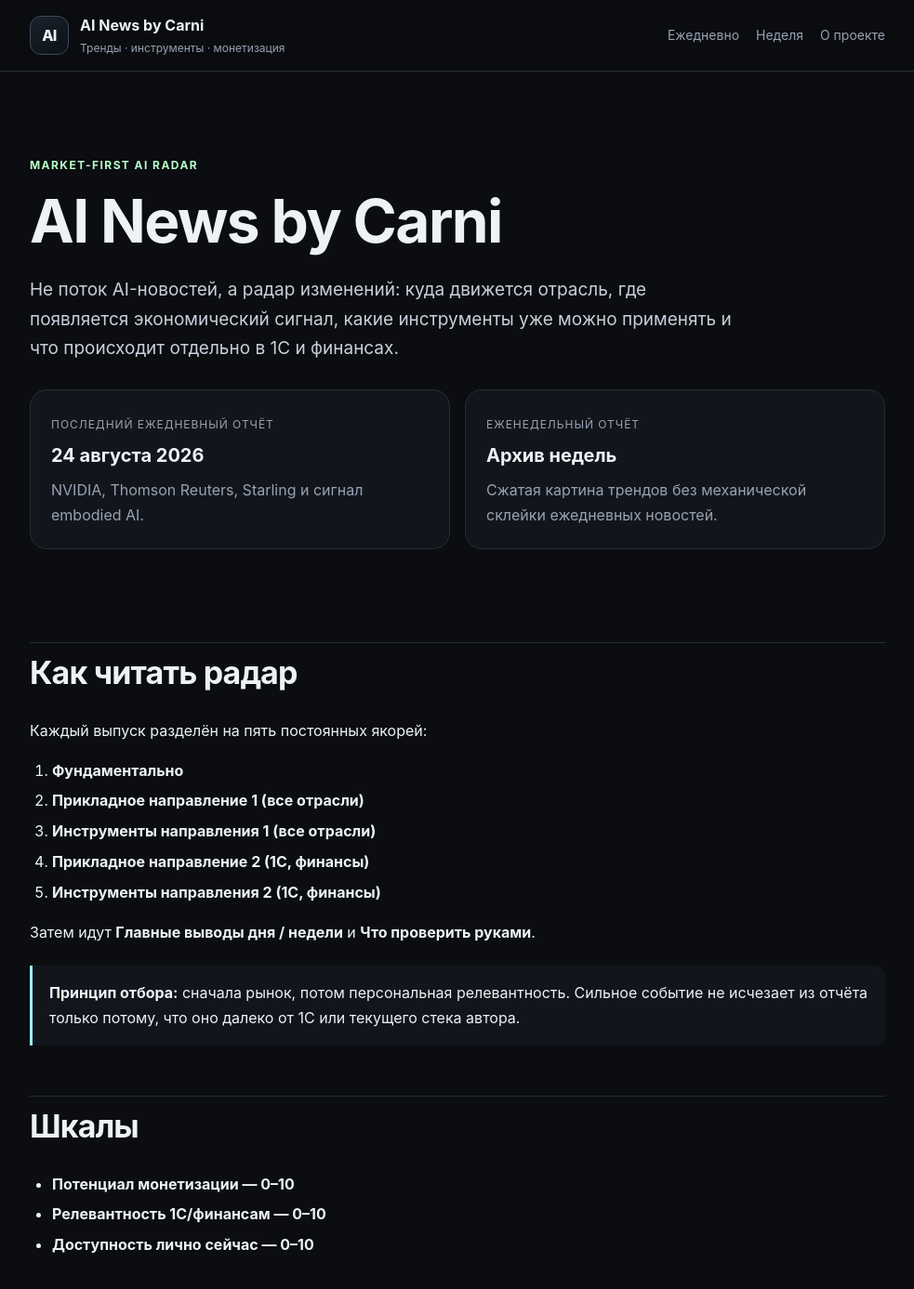
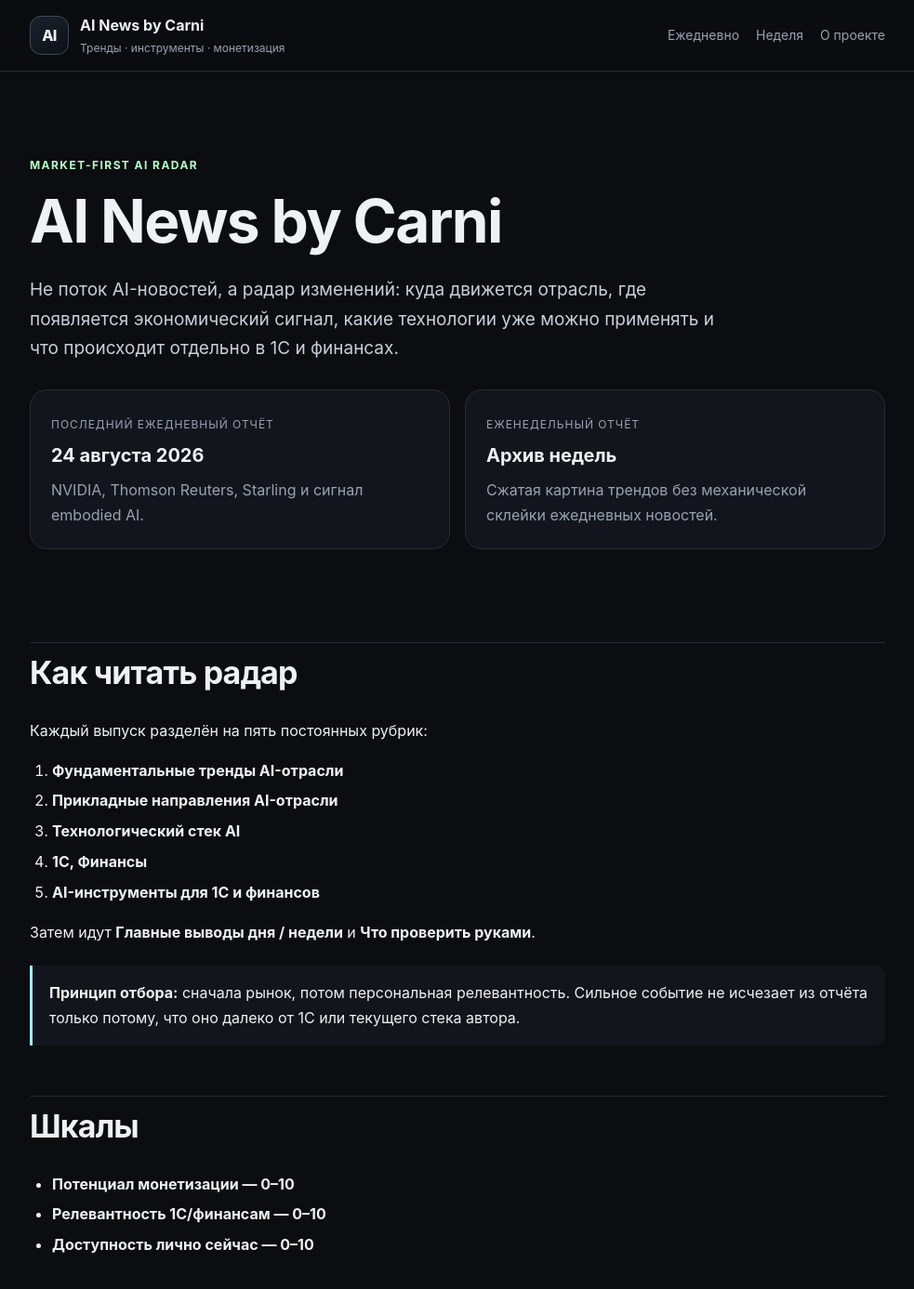
Before and after one commit to DmitryCarni/ai-news-by-carni, a Jekyll site: the page built from index.md, in a window 1280 px wide and 1400 px high. Shown: the top 1387 px of the window at 93% size, without its empty margins (148-1131 px from the left). Built offline with Jekyll 4.4.1, drawn with Linux system fonts in a browser that asks for light colours.

Commit message:
Rename AI Radar public sections

```diff
--- a/index.md
+++ b/index.md
@@ -11,7 +11,7 @@ title: Главная
 <section class="hero">
 <span class="eyebrow">Market-first AI radar</span>
 <h1>AI News by Carni</h1>
-<p class="lead">Не поток AI-новостей, а радар изменений: куда движется отрасль, где появляется экономический сигнал, какие инструменты уже можно применять и что происходит отдельно в 1С и финансах.</p>
+<p class="lead">Не поток AI-новостей, а радар изменений: куда движется отрасль, где появляется экономический сигнал, какие технологии уже можно применять и что происходит отдельно в 1С и финансах.</p>
 
 <div class="grid">
 {% if latest_daily %}
@@ -46,13 +46,13 @@ title: Главная
 
 ## Как читать радар
 
-Каждый выпуск разделён на пять постоянных якорей:
+Каждый выпуск разделён на пять постоянных рубрик:
 
-1. **Фундаментально**
-2. **Прикладное направление 1 (все отрасли)**
-3. **Инструменты направления 1 (все отрасли)**
-4. **Прикладное направление 2 (1С, финансы)**
-5. **Инструменты направления 2 (1С, финансы)**
+1. **Фундаментальные тренды AI-отрасли**
+2. **Прикладные направления AI-отрасли**
+3. **Технологический стек AI**
+4. **1С, Финансы**
+5. **AI-инструменты для 1С и финансов**
 
 Затем идут **Главные выводы дня / недели** и **Что проверить руками**.
 
```
